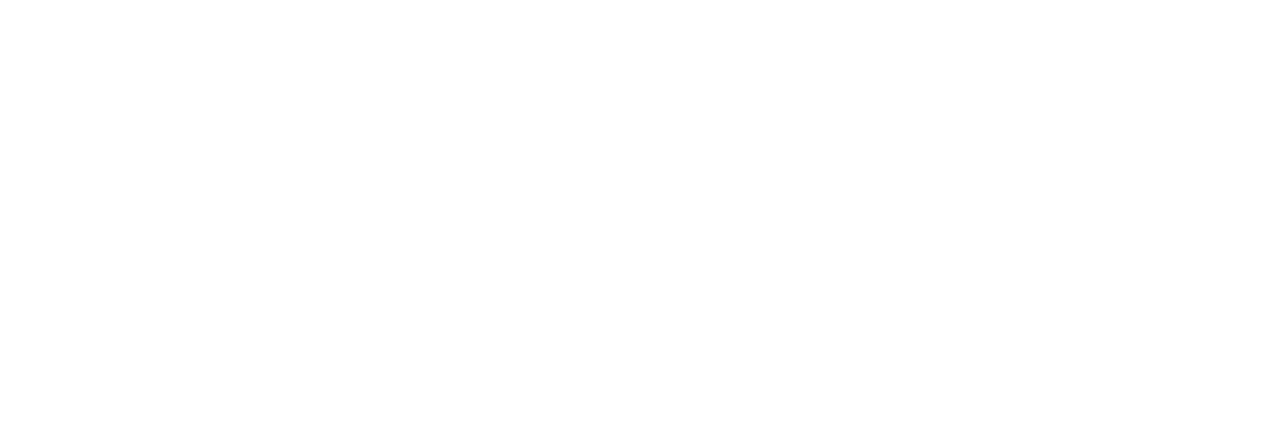
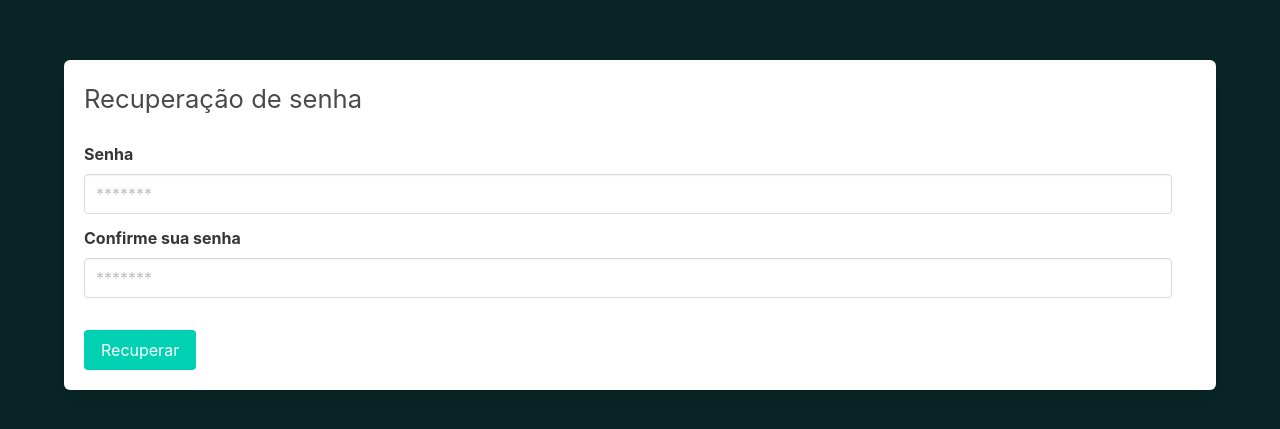
Before and after one commit to GustavoSwDaniel/e-nowshop-frontend, a Vue app: page /recovery/password/1 in a window 1280 px wide. Before the commit this address had no page. Shown: the part 175-604 px from the top of the page. Built offline with nearby package versions, Linux system fonts and the light colour scheme; what pubnub would draw is missing.

Commit message:
fix: adjuts password recovery

```diff
--- a/src/components/SingIn.vue
+++ b/src/components/SingIn.vue
@@ -25,9 +25,6 @@
 </template>
 
 <script>
-import axios from "axios";
-import Cookie from 'js-cookie'
-
 
 export default {
     name: 'SingIn',
--- /dev/null
+++ b/src/components/recoveryPassword.vue
@@ -0,0 +1,92 @@
+<template lang="pug">
+div(class="container")
+    form.box
+        h2.mb-5 Recuperação de senha
+        div(class="recovery-form")
+            div.field.mr-5
+                label.label Senha
+                div.control
+                    input.input(type="password" v-model="password" placeholder="*******" @change="checkPassword()")
+            div.field.mr-5
+                label.label Confirme sua senha
+                div.control
+                    input.input(type="password" v-model="confirmPassword" placeholder="*******" @input="checkPasswordCofirmed()")
+        p(class="error" v-if="!validPassword") {{msg_erro}}
+        button.button.is-primary(@click.prevent="changePassoword") Recuperar
+</template>
+
+<script>
+export default {
+    data: () => {
+        return {
+            'password': null,
+            'confirmPassword': '',
+            'validPassword': '',
+            'confirmedPassword': false,
+            'msg_erro': '',
+            'code': ''
+        }
+    },
+    methods: {
+        checkPassword() {
+            if (this.password !== null) {
+                const regex = /^(?=.*[a-z])(?=.*[A-Z])(?=.*\d)(?=.*[@$!%*?&])[A-Za-z\d@$!%*?&]{8,}/ // Regex para validar a senha
+                this.validPassword = regex.test(this.password);
+                if (!this.validPassword) {
+                    this.msg_erro = 'A senha deve ter pelo menos 8 caracteres e conter pelo menos um caractere maiúsculo'
+                }
+            }
+        },
+        checkPasswordCofirmed() {
+            if (this.password !== null) {
+                if (this.password === this.confirmPassword) {
+                    this.validPassword = true;
+                    this.confirmedPassword = true;
+                    return
+                }
+                this.validPassword = false;
+                this.msg_erro = 'As senhas não conferem'
+            }
+        },
+        async changePassoword() {
+            if (this.validPassword && this.confirmedPassword) {
+                let data_recovery = {
+                    'code': this.code,
+                    'password': {
+                        'new_password': this.password,
+                        'confirmation': this.confirmPassword
+                    }
+                }
+                await this.$store.dispatch('user/changePassword', data_recovery)
+                    .then((response) => {
+                        this.$router.push({ name: 'login' });
+                    })
+                    .catch((error) => {
+                        console.log(error)
+                    })
+            }
+        }
+    },
+    created() {
+        this.code = this.$route.params.token
+    }
+}
+</script>
+
+<style lang="scss" scoped>
+.recovery-form {
+    display: flex;
+    flex-direction: column;
+    margin-bottom: 2rem;
+}
+
+.container {
+    width: 100%;
+}
+
+.error {
+    color: red;
+    font-size: 1.2rem;
+    margin-bottom: 1rem;
+}
+</style>
--- /dev/null
+++ b/src/components/requestRecoveryPassword.vue
@@ -0,0 +1,76 @@
+<template lang="pug">
+div(class="container")
+    form.box(v-if="changePainel")
+        h2.mb-5 Email enviado
+        p Você ira receber um link no seu email, caso esteja registra na enowshop
+    form.box(v-else)
+        h2.mb-5 Enviar email de recuperação de senha
+        div(class="recovery-form")
+            div.field.mr-5
+                label.label Email
+                div.control
+                    input.input(type="text" v-model="email" placeholder="email" @change="checkEmail()")
+        p(class="error" v-if="!validEmail") {{msg_erro}}
+        button.button.is-primary(@click.prevent="requestRecoveryPassword") Enviar
+</template>
+
+<script>
+export default {
+    data: () => {
+        return {
+            'email': null,
+            'validEmail': '',
+            'changePainel': false,
+            'msg_erro': ''
+        }
+    },
+    methods: {
+        checkEmail() {
+            if (this.password !== null) {
+                const regex = /^[a-zA-Z0-9._%+-]+@[a-zA-Z0-9.-]+\.[a-zA-Z]{2,}$/ // Regex para validar a senha
+                this.validEmail = regex.test(this.email);
+                if (!this.validPassword) {
+                    this.msg_erro = 'Email inválido'
+                }
+            }
+        },
+        async requestRecoveryPassword() {
+            console.log(this.validEmail)
+            if (this.validEmail) {
+                let data = {
+                    'email': this.email
+                }
+                await this.$store.dispatch('user/createRecoveryPasswordCode', data)
+                    .then((response) => {
+                        this.changePainel = true;
+                        setTimeout(() => {
+                            this.$router.push({name: 'home'});
+                        }, 5000);
+                    })
+                    .catch((error) => {
+                        console.log(error)
+                    })
+            }
+        }
+    }
+
+}
+</script>
+
+<style lang="scss">
+.recovery-form {
+    display: flex;
+    flex-direction: column;
+    margin-bottom: 2rem;
+}
+
+.container {
+    width: 100%;
+}
+
+.error {
+    color: red;
+    font-size: 1.2rem;
+    margin-bottom: 1rem;
+}
+</style>
--- a/src/main.js
+++ b/src/main.js
@@ -8,6 +8,7 @@ import employeesStore from './store/employees'
 import checkoutStore from './store/checkout'
 import PaymentStore from './store/payment'
 import DahbordStore from './store/dashbord'
+import Users from './store/user'
 import { createStore } from 'vuex'
 import PubNub from 'pubnub';
 
@@ -57,7 +58,8 @@ const store = createStore({
         'employees': employeesStore,
         'checkout': checkoutStore,
         'payment': PaymentStore,
-        'dashbord': DahbordStore
+        'dashbord': DahbordStore,
+        'user': Users
     }
 })
 
--- a/src/router/index.js
+++ b/src/router/index.js
@@ -110,6 +110,16 @@ const routes = [
       }
       next()
     }
+  },
+  {
+    path: '/recovery/password/email',
+    name: 'recovery-email',
+    component: () =>  import(/* webpackChunkName: "about" */ '../views/RequestRecoveryPassword.vue'),
+  },
+  {
+    path: '/recovery/password/:token',
+    name: 'recovery-password',
+    component: () =>  import(/* webpackChunkName: "about" */ '../views/RecoveryPasswordView.vue'),
   }
 ]
 
--- /dev/null
+++ b/src/store/user.js
@@ -0,0 +1,36 @@
+import axios from "axios";
+import Cookie from 'js-cookie';
+import { toast } from 'bulma-toast'
+
+
+let axiosProducts = axios.create({
+headers: {"Access-Control-Allow-Origin": "*", "Authorization": `Bearer ${Cookie.get('token')}`}
+})
+
+const actions = {
+  async login(_, credentials) {
+    console.log(credentials)
+    const response = await axios.post(`${process.env.VUE_APP_BASE_BACKEND_URL_USER}/user/auth`, credentials);
+    Cookie.set('token', response.data.access_token)
+    Cookie.set('refresh_token', response.data.refresh_token)
+    Cookie.set('expires_in', response.data.expires_in + (new Date().getDate() / 1000))
+    Cookie.set('uuid', response.data.uuid)
+    Cookie.set('name', response.data.name)
+    return response
+  },
+  async createRecoveryPasswordCode(_, data) {
+    const response = await axios.post(`${process.env.VUE_APP_BASE_BACKEND_URL_USER}/user/recovery`, data)
+    return response
+  },
+  async changePassword(_, data){
+    let code = data.code
+    let password = data.password
+    const response = await axios.patch(`${process.env.VUE_APP_BASE_BACKEND_URL_USER}/user/recovery/password/${code}`, password)
+    return response
+  }
+};
+
+export default {
+  namespaced: true,
+  actions,
+};
--- /dev/null
+++ b/src/views/RecoveryPasswordView.vue
@@ -0,0 +1,32 @@
+<template lang="pug">
+div(id="main")
+    recoveryPassword
+</template>
+
+<script>
+import recoveryPassword from '@/components/recoveryPassword.vue';
+
+
+export default {
+    components: {
+        recoveryPassword
+    }
+  }
+</script>
+
+<style lang="scss" scoped>
+body {
+  margin: 0;
+  padding: 0;
+}
+#main {
+  font-size: 1.6rem;
+  color: #222;
+  background-color: #092525;
+  height: 100vh;
+  width: 100%;
+  display: flex;
+  justify-content: center;
+  align-items: center;
+}
+</style>
--- /dev/null
+++ b/src/views/RequestRecoveryPassword.vue
@@ -0,0 +1,32 @@
+<template lang="pug">
+div(id="main")
+    requestRecoveryPassword
+</template>
+
+<script>
+import requestRecoveryPassword from '@/components/requestRecoveryPassword.vue';
+
+
+export default {
+    components: {
+        requestRecoveryPassword
+    }
+  }
+</script>
+
+<style lang="scss" scoped>
+body {
+  margin: 0;
+  padding: 0;
+}
+#main {
+  font-size: 1.6rem;
+  color: #222;
+  background-color: #092525;
+  height: 100vh;
+  width: 100%;
+  display: flex;
+  justify-content: center;
+  align-items: center;
+}
+</style>
```
